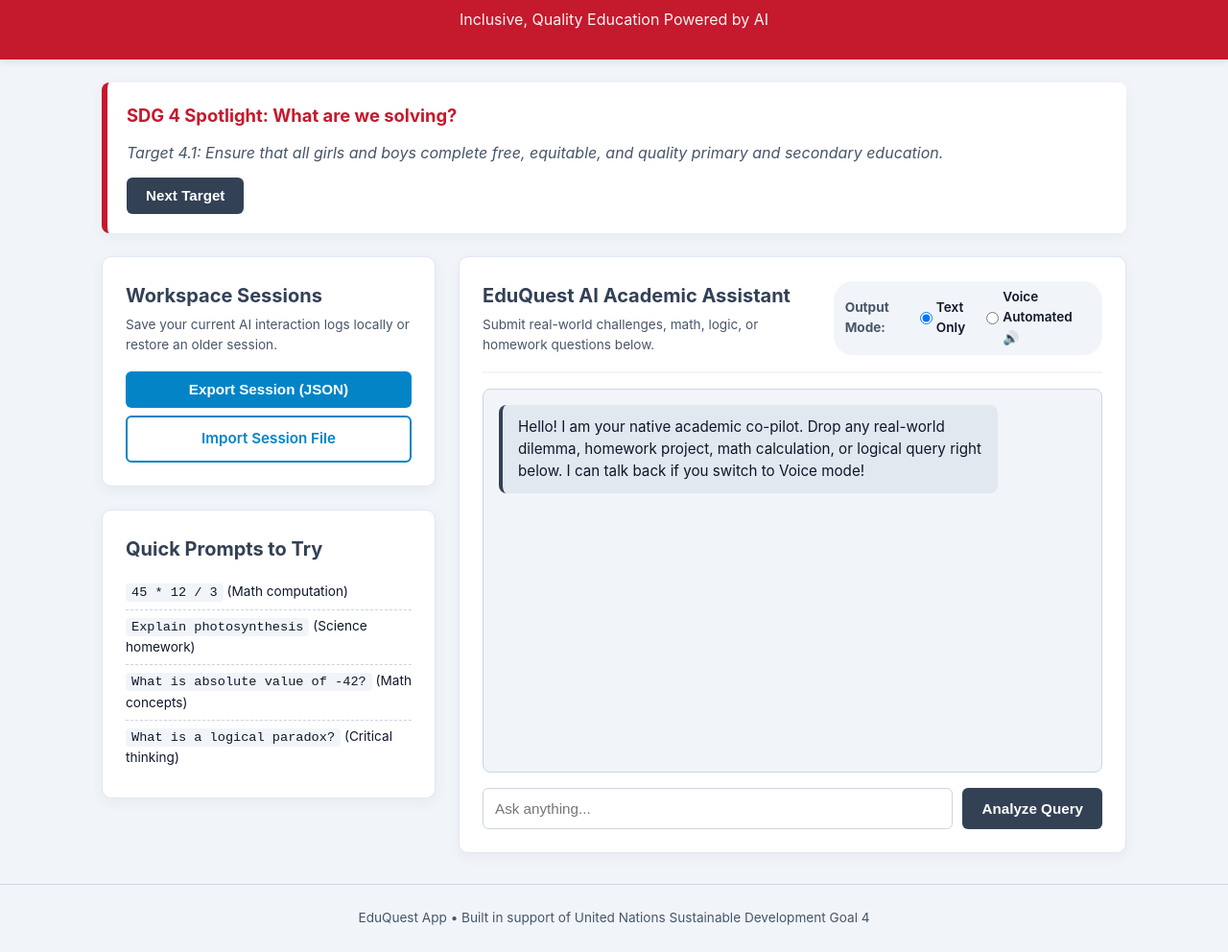
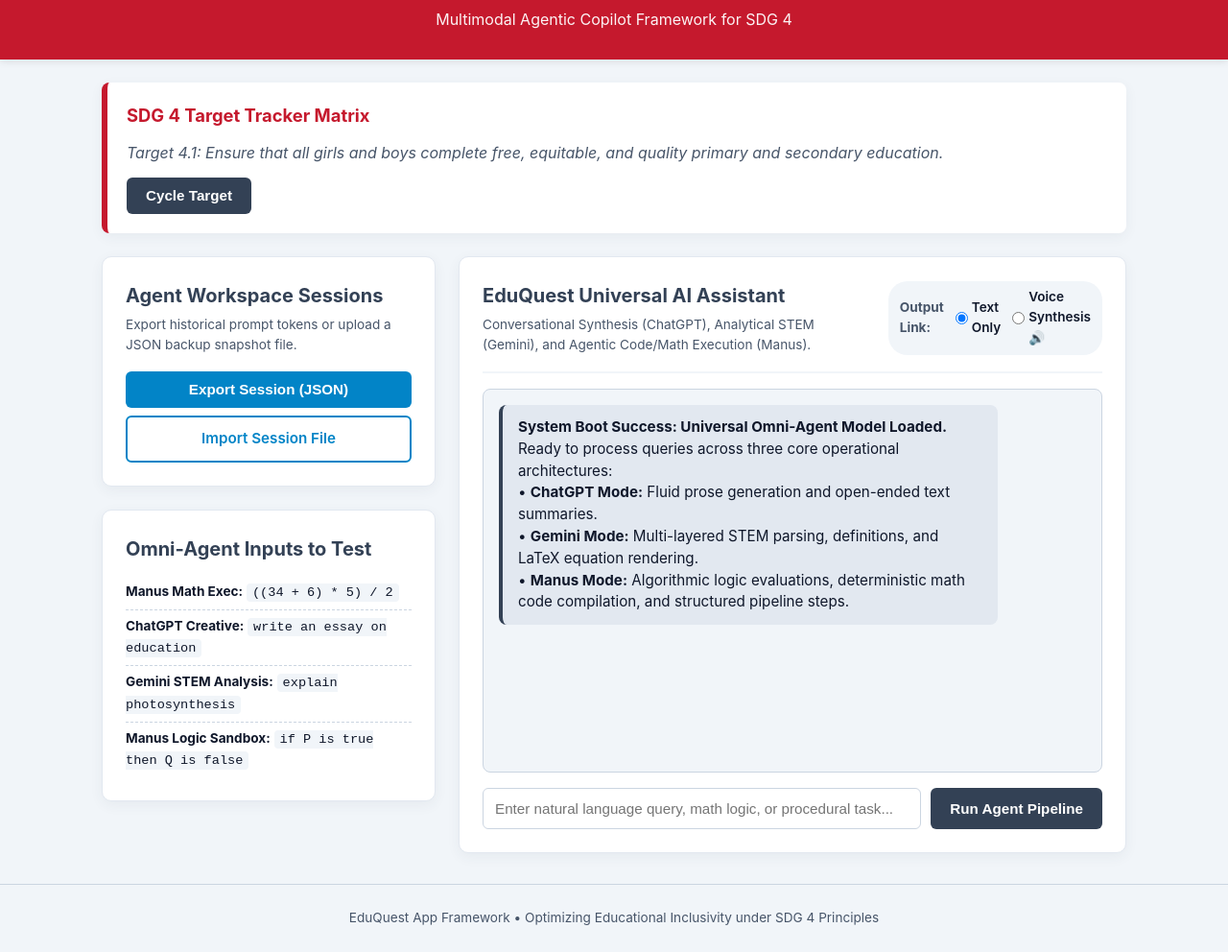
Before and after one commit to ethanzmulwa-svg/EduQuest, a plain HTML site: page index.html in a window 1280 px wide. Shown: the part 75-1067 px from the top of the page at 96% size. Drawn offline with Linux system fonts and the light colour scheme.

Commit message:
Update index.html

```diff
--- a/index.html
+++ b/index.html
@@ -3,7 +3,7 @@
 <head>
   <meta charset="UTF-8">
   <meta name="viewport" content="width=device-width, initial-scale=1.0">
-  <title>EduQuest - SDG 4 AI Workspace</title>
+  <title>EduQuest - SDG 4 Universal AI Workspace</title>
   <link rel="stylesheet" href="styles.css">
 </head>
 <body>
@@ -13,26 +13,26 @@
         <span class="sdg-badge">4</span>
         <h1>EduQuest Workspace</h1>
       </div>
-      <p class="tagline">Inclusive, Quality Education Powered by AI</p>
+      <p class="tagline">Multimodal Agentic Copilot Framework for SDG 4</p>
     </div>
   </header>
 
   <main class="app-container">
-    <!-- SDG 4 Info Tracker Panel -->
+    <!-- SDG 4 Universal Target Matrix Banner -->
     <section class="sdg-info-card">
-      <h2>SDG 4 Spotlight: What are we solving?</h2>
-      <p id="sdg-fact" aria-live="polite">Loading a key SDG 4 target...</p>
-      <button id="next-fact-btn" class="btn btn-secondary">Next Target</button>
+      <h2>SDG 4 Target Tracker Matrix</h2>
+      <p id="sdg-fact" aria-live="polite">Loading localized educational target benchmark...</p>
+      <button id="next-fact-btn" class="btn btn-secondary">Cycle Target</button>
     </section>
 
-    <!-- App Interactive Workspace Grid -->
+    <!-- App Main Interactive Grid -->
     <div class="workspace">
 
       <!-- Left Column: Settings, Operations, and Local Data Actions -->
       <div class="sidebar-column">
         <section class="backup-panel">
-          <h2>Workspace Sessions</h2>
-          <p class="panel-desc">Save your current AI interaction logs locally or restore an older session.</p>
+          <h2>Agent Workspace Sessions</h2>
+          <p class="panel-desc">Export historical prompt tokens or upload a JSON backup snapshot file.</p>
           <div class="backup-actions">
             <button id="export-btn" class="btn btn-backup-export">Export Session (JSON)</button>
             <label for="import-file" class="btn btn-backup-import">Import Session File</label>
@@ -41,48 +41,53 @@
         </section>
 
         <section class="info-shortcuts-panel">
-          <h2>Quick Prompts to Try</h2>
+          <h2>Omni-Agent Inputs to Test</h2>
           <ul class="prompt-list">
-            <li><code>45 * 12 / 3</code> (Math computation)</li>
-            <li><code>Explain photosynthesis</code> (Science homework)</li>
-            <li><code>What is absolute value of -42?</code> (Math concepts)</li>
-            <li><code>What is a logical paradox?</code> (Critical thinking)</li>
+            <li><strong>Manus Math Exec:</strong> <code>((34 + 6) * 5) / 2</code></li>
+            <li><strong>ChatGPT Creative:</strong> <code>write an essay on education</code></li>
+            <li><strong>Gemini STEM Analysis:</strong> <code>explain photosynthesis</code></li>
+            <li><strong>Manus Logic Sandbox:</strong> <code>if P is true then Q is false</code></li>
           </ul>
         </section>
       </div>
 
-      <!-- Right Column: Primary AI Homework & Copilot Assistant Console -->
+      <!-- Right Column: Primary Advanced AI Workspace Console -->
       <section class="ai-assistant-panel">
         <div class="ai-header">
           <div class="ai-title-block">
-            <h2>EduQuest AI Academic Assistant</h2>
-            <p class="panel-desc">Submit real-world challenges, math, logic, or homework questions below.</p>
+            <h2>EduQuest Universal AI Assistant</h2>
+            <p class="panel-desc">Conversational Synthesis (ChatGPT), Analytical STEM (Gemini), and Agentic Code/Math Execution (Manus).</p>
           </div>
 
-          <!-- Voice Automation Controller Matrix -->
+          <!-- Automated Multimodal Configuration Controls -->
           <div class="voice-controls" role="group" aria-label="Output Mode Options">
-            <span class="mode-label">Output Mode:</span>
+            <span class="mode-label">Output Link:</span>
             <label class="radio-label">
               <input type="radio" name="ai-mode" value="text" checked />
               <span class="custom-radio">Text Only</span>
             </label>
             <label class="radio-label">
               <input type="radio" name="ai-mode" value="voice" />
-              <span class="custom-radio">Voice Automated 🔊</span>
+              <span class="custom-radio">Voice Synthesis 🔊</span>
             </label>
           </div>
         </div>
 
+        <!-- Conversational Interface Log Screen -->
         <div class="ai-chat-container">
           <div id="ai-response-log" class="ai-response-log" aria-live="polite">
             <div class="ai-bubble system">
-              Hello! I am your native academic co-pilot. Drop any real-world dilemma, homework project, math calculation, or logical query right below. I can talk back if you switch to Voice mode!
+              <strong>System Boot Success: Universal Omni-Agent Model Loaded.</strong><br/>
+              Ready to process queries across three core operational architectures:<br/>
+              • <strong>ChatGPT Mode:</strong> Fluid prose generation and open-ended text summaries.<br/>
+              • <strong>Gemini Mode:</strong> Multi-layered STEM parsing, definitions, and LaTeX equation rendering.<br/>
+              • <strong>Manus Mode:</strong> Algorithmic logic evaluations, deterministic math code compilation, and structured pipeline steps.
             </div>
           </div>
 
           <form id="ai-query-form" class="ai-query-form">
-            <input type="text" id="ai-input" placeholder="Ask anything..." required autocomplete="off" />
-            <button type="submit" class="btn btn-ai-submit">Analyze Query</button>
+            <input type="text" id="ai-input" placeholder="Enter natural language query, math logic, or procedural task..." required autocomplete="off" />
+            <button type="submit" class="btn btn-ai-submit">Run Agent Pipeline</button>
           </form>
         </div>
       </section>
@@ -90,7 +95,7 @@
   </main>
 
   <footer class="app-footer">
-    <p>EduQuest App • Built in support of United Nations Sustainable Development Goal 4</p>
+    <p>EduQuest App Framework • Optimizing Educational Inclusivity under SDG 4 Principles</p>
   </footer>
 
   <script src="script.js"></script>
```
